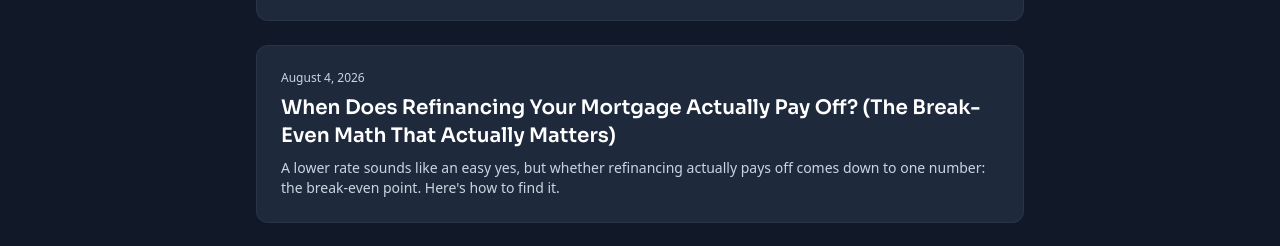
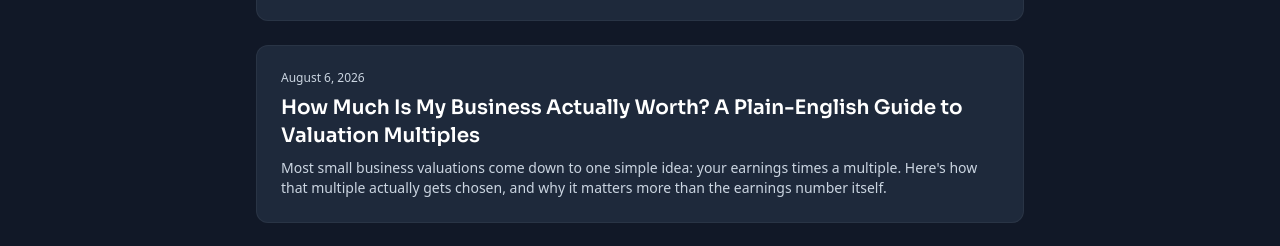
Before and after one commit to merondis/project-lighthouse, a Next.js app: page /blog in a window 1280 px wide. Shown: the part 623-869 px from the top of the page. Built offline with nearby package versions, Linux system fonts and the light colour scheme; no server answers.

Commit message:
content: add blog post - how much is my business actually worth

```diff
--- a/src/data/blog/posts.ts
+++ b/src/data/blog/posts.ts
@@ -267,6 +267,28 @@ relatedToolSlugs: ["compress-pdf", "merge-pdf", "split-pdf"],
     relatedToolSlugs: ["mortgage-refinance-calculator", "mortgage-calculator"],
     relatedPostSlugs: [],
   },
+  {
+    slug: "how-much-is-my-business-worth",
+    title: "How Much Is My Business Actually Worth? A Plain-English Guide to Valuation Multiples",
+    metaDescription:
+      "Business valuation doesn't have to be mysterious. Here's how the earnings multiple method actually works, with a real worked example.",
+    excerpt:
+      "Most small business valuations come down to one simple idea: your earnings times a multiple. Here's how that multiple actually gets chosen, and why it matters more than the earnings number itself.",
+    publishedDate: "2026-08-06",
+    content: [
+      "If you've ever tried to answer \"what's my business worth\" by searching online, you've probably run into a wall of jargon, EBITDA, discounted cash flow, comparable transactions, that makes a fairly simple underlying idea sound far more complicated than it needs to be for most small and mid-sized businesses.",
+      "For the vast majority of privately held businesses, valuation comes down to one core method: take your annual earnings, multiply it by a number that reflects how much risk and growth potential a buyer sees in your business, and add back the value of anything separate from ongoing operations, like cash reserves or equipment that isn't tied to earning power. That's it. The complexity almost entirely lives in figuring out what that multiple should be, not in the math itself.",
+      "The formula looks like this: estimated value equals annual earnings multiplied by the multiple, plus any add-back assets. If your business earns 500,000 dollars a year, and buyers in your industry typically pay a 3x multiple for businesses like yours, and you have 50,000 dollars in equipment or cash that isn't part of daily operations, your estimated value works out to 500,000 times 3, which is 1,500,000, plus the 50,000 in add-backs, for a total of 1,550,000 dollars.",
+      "Separately, it's worth tracking your adjusted earnings too, your annual earnings plus those same add-back assets, which in this example comes to 550,000 dollars. This number isn't what gets multiplied, the multiple applies to your core annual earnings alone, but adjusted earnings gives a fuller picture of what the business is actually generating and holding when you're preparing to discuss value with a buyer or advisor.",
+      "So where does the multiple itself actually come from? It's shaped by a handful of real factors: how stable and recurring your revenue is, how dependent the business is on you personally versus a team or systems that could run it without you, how much growth potential the buyer sees, and what similar businesses in your industry have actually sold for recently. A business with predictable, contract-based revenue and a management team in place might command a 4x or 5x multiple, while a business that's entirely dependent on the owner's personal relationships might struggle to get above 2x, regardless of how profitable it currently is.",
+      "This is exactly why two businesses with identical annual earnings can have wildly different valuations. The earnings number is only half the equation, the multiple is doing at least as much work, and it's the part most business owners have the least visibility into, because it depends on how a buyer perceives risk, not just on your own financial statements.",
+      "A rough, honest way to sanity-check your own multiple is to look at recent sale data for businesses genuinely similar to yours, in your industry, at a comparable size and revenue stability, rather than defaulting to whatever multiple sounds impressive. Industry associations, business brokers, and some public transaction databases publish average multiples by sector, and starting from that real benchmark, then adjusting up or down for your specific business's stability and growth trajectory, gets you to a far more defensible number than guessing.",
+      "Our Business Valuation Calculator handles the arithmetic instantly once you have real inputs, annual earnings, your chosen multiple, and any add-back assets, so you can quickly model a few different multiple scenarios and see how sensitive your estimated value actually is to that one number. That sensitivity is often the most useful thing to see directly: a shift from a 2.5x to a 3.5x multiple on the same earnings can swing your estimated value by hundreds of thousands of dollars, which is exactly why getting a realistic sense of your multiple matters more than refining your earnings number down to the last dollar.",
+      "If you're seriously preparing to sell, this kind of quick estimate is a starting point for a conversation, not a substitute for a formal valuation from a business appraiser or broker, who can account for factors specific to your business and industry that a simple multiple can't fully capture. But for getting a realistic ballpark before that conversation even starts, understanding the multiple, and why it's doing more work than your earnings statement, is the single most useful thing to internalize.",
+    ],
+    relatedToolSlugs: ["business-valuation-calculator", "net-worth-calculator"],
+    relatedPostSlugs: [],
+  },
  ];
   export function getBlogPostBySlug(slug: string) {
   return blogPosts.find((post) => post.slug === slug);
```
